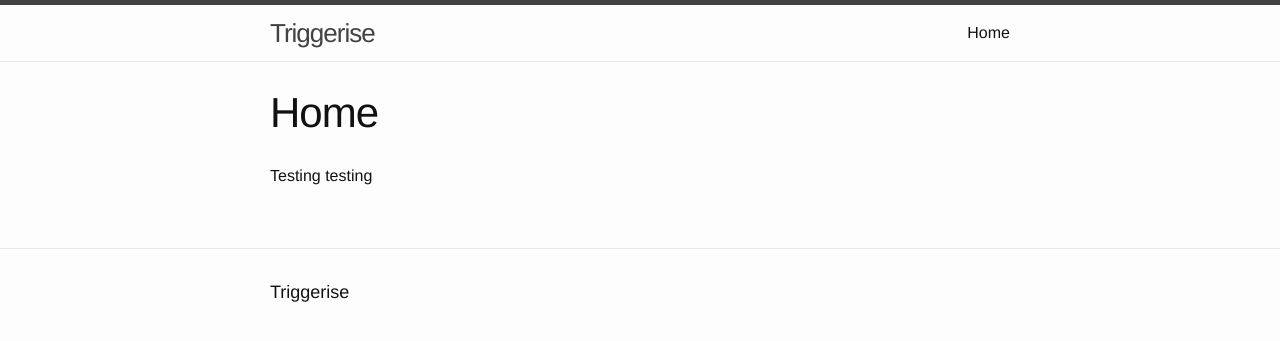
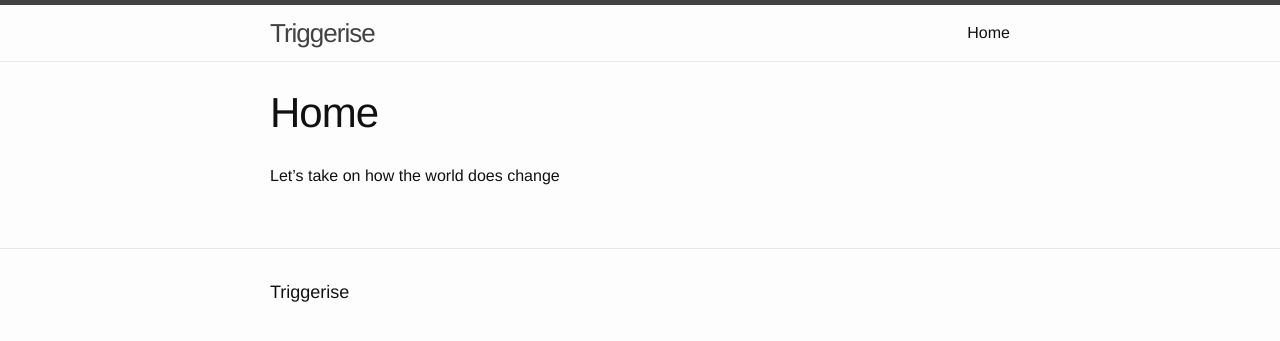
Before and after one commit to blongden73/Triggerise, a Jekyll site: the page built from home.markdown, in a window 1280 px wide. Shown: the top 341 px of the page. Built offline with Jekyll 4.4.1, drawn with Linux system fonts in a browser that asks for light colours; part of the change alters nothing that is shown.

Commit message:
Updated Home

```diff
--- a/home.markdown
+++ b/home.markdown
@@ -1,6 +1,35 @@
 ---
 title: Home
 date: 2020-07-01 16:20:00 Z
+Header-Text: We connect smart insights and proactive tech to trigger change. For good.
+Our-Model:
+- Header: Diverse Ecosystems | Big Impact
+  Description: We connect across supply and demand, building an ecosystem of partners,
+    local services and communities to deliver joined-up health services on the ground.
+    Local economies are boosted and services are relevant for our members. This ecosystem
+    approach means we leverage expertise, funds and infrastructure to scale fast.
+- Header: Motivated Choices | Better futures
+  Description: Young people are making positive life choices with our Tiko platform.
+    We apply behavioural change principles, and local providers offer popular local
+    products, health and wellbeing services and reward schemes to inspire lasting
+    good habits and better futures.
+- Header: 'Real-time data | Effective outcomes
+
+'
+  Description: The real-time data generated from member interactions allows us to
+    review and adapt our programmes on the ground every day. We evaluate how effective
+    our incentives are and gain valuable insights into the behavioural trends of our
+    members. It gives us agility, offers transparency and delivers trust. This makes
+    our resources more efficient and our work more relevant.
+Eco-System-Text: Our ecosytem connects supply & demand
+CTA-Block:
+  Header: Let’s trigger great change together.
+  Description: "We’re always keen to join forces and ignite more positive impact across
+    \nthe globe."
+  CTA: Let’s talk
+  CTA Link: "/"
+  CTA-Two: Join us
+  CTA-Two-Link: "/"
 ---
 
-Testing testing
+Let’s take on how the world does change
```
